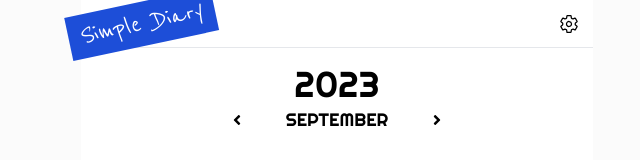
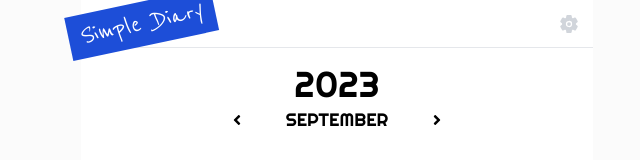
Before and after one commit to srain66/simple-diary, a Next.js app: page / in a window 1280 px wide. Shown: the top 160 px of the page, without its empty margins (303-943 px from the left). Built offline with nearby package versions, Linux system fonts and the light colour scheme; a web font is replaced by a local one.

Commit message:
refactor: Disable unfeatured button

```diff
--- a/src/components/Header.tsx
+++ b/src/components/Header.tsx
@@ -3,12 +3,12 @@
 import { reenieBeanie } from "@/utils/font";
 import Link from "next/link";
 import { useState } from "react";
-import { IoSettingsOutline, IoSettings } from "react-icons/io5";
+import { IoSettingsOutline as _, IoSettings } from "react-icons/io5";
 
 interface IProps {}
 
 export default function Header({}: IProps) {
-  const [hover, setHover] = useState<boolean>(false);
+  const [_hover, setHover] = useState<boolean>(false);
   const handleMouseEnter = () => setHover(true);
   const handleMouseLeave = () => setHover(false);
 
@@ -25,9 +25,12 @@ export default function Header({}: IProps) {
       <button
         onMouseEnter={handleMouseEnter}
         onMouseLeave={handleMouseLeave}
-        className="absolute top-0 right-0 w-12 h-12 flex justify-center items-center text-xl"
+        className="absolute top-0 right-0 w-12 h-12 flex justify-center items-center text-xl text-gray-300"
+        disabled
       >
-        {hover ? <IoSettings /> : <IoSettingsOutline />}
+        <IoSettings />
+        {/* TODO: Delete all diaries */}
+        {/* {hover ? <IoSettings /> : <IoSettingsOutline />} */}
       </button>
     </header>
   );
```
